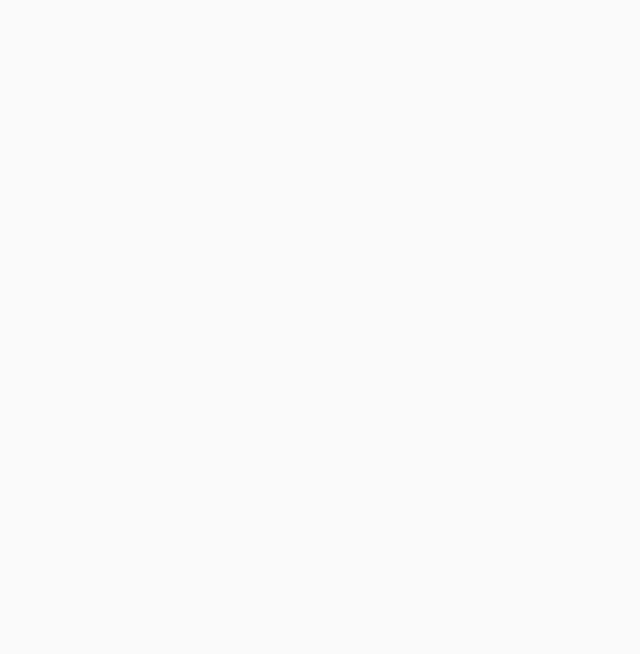
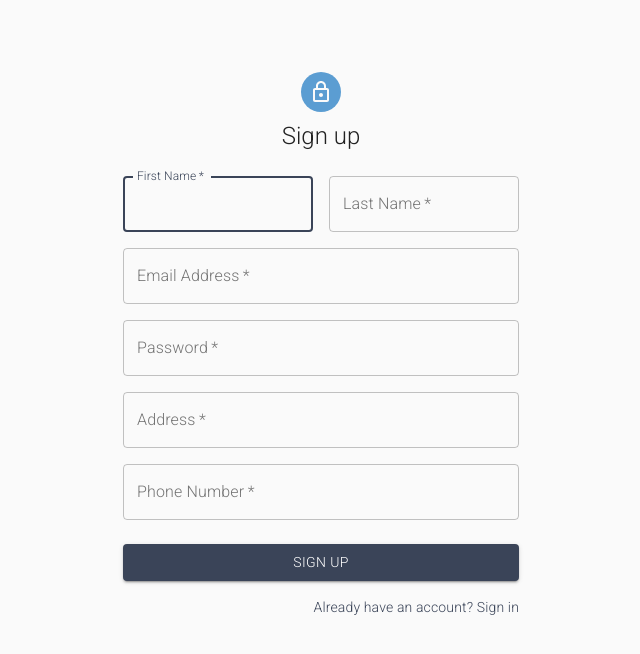
Before and after one commit to sportseek/frontend, a React (Create React App) app: page /signup in a window 1280 px wide. Shown: the top 654 px of the page, without its empty margins (319-959 px from the left). Built offline with nearby package versions, Linux system fonts and the light colour scheme.

Commit message:
chore: implement player signup

```diff
--- /dev/null
+++ b/src/components/PlayerSignup/PlayerSignup.tsx
@@ -0,0 +1,189 @@
+import React, { FC, useState } from "react"
+import Avatar from "@material-ui/core/Avatar"
+import Button from "@material-ui/core/Button"
+import CssBaseline from "@material-ui/core/CssBaseline"
+import TextField from "@material-ui/core/TextField"
+import FormControlLabel from "@material-ui/core/FormControlLabel"
+import Checkbox from "@material-ui/core/Checkbox"
+import Link from "@material-ui/core/Link"
+import Grid from "@material-ui/core/Grid"
+import Box from "@material-ui/core/Box"
+import LockOutlinedIcon from "@material-ui/icons/LockOutlined"
+import Typography from "@material-ui/core/Typography"
+import { makeStyles } from "@material-ui/core/styles"
+import Container from "@material-ui/core/Container"
+
+export interface PlayerSignupPayload {
+  firstName: string
+  lastName: string
+  playerEmail: string
+  password: string
+  address: string
+  phone: string
+}
+
+const useStyles = makeStyles((theme) => ({
+  paper: {
+    marginTop: theme.spacing(8),
+    display: "flex",
+    flexDirection: "column",
+    alignItems: "center",
+  },
+  avatar: {
+    margin: theme.spacing(1),
+    backgroundColor: theme.palette.secondary.main,
+  },
+  form: {
+    width: "100%", // Fix IE 11 issue.
+    marginTop: theme.spacing(3),
+  },
+  submit: {
+    margin: theme.spacing(3, 0, 2),
+  },
+}))
+
+const PlayerSignup = () => {
+  const classes = useStyles()
+
+  const [firstName, setFirstName] = useState("")
+  const [lastName, setLastName] = useState("")
+  const [password, setPassword] = useState("")
+  const [playerEmail, setPlayerEmail] = useState("")
+  const [address, setAddress] = useState("")
+  const [phone, setPhone] = useState("")
+
+  const handleInputChange = (e: React.ChangeEvent<HTMLInputElement>) => {
+    const { name, value } = e.currentTarget
+    if (name === "firstName") setFirstName(value)
+    if (name === "lastName") setLastName(value)
+    if (name === "playerEmail") setPlayerEmail(value)
+    if (name === "password") setPassword(value)
+    if (name === "address") setAddress(value)
+    if (name === "phone") setPhone(value)
+  }
+
+  const handleSignup = () => {
+    const payload: PlayerSignupPayload = {
+      firstName: firstName,
+      lastName: lastName,
+      playerEmail: playerEmail,
+      password: password,
+      address: address,
+      phone: phone,
+    }
+
+    console.log(payload)
+    debugger;
+  }
+
+  return (
+    <Container component="main" maxWidth="xs">
+      <CssBaseline />
+      <div className={classes.paper}>
+        <Avatar className={classes.avatar}>
+          <LockOutlinedIcon />
+        </Avatar>
+        <Typography component="h1" variant="h5">
+          Sign up
+        </Typography>
+        <form className={classes.form} onSubmit={handleSignup}>
+          <Grid container spacing={2}>
+            <Grid item xs={12} sm={6}>
+              <TextField
+                autoComplete="fname"
+                name="firstName"
+                variant="outlined"
+                required
+                fullWidth
+                id="firstName"
+                label="First Name"
+                autoFocus
+                onChange={handleInputChange}
+              />
+            </Grid>
+            <Grid item xs={12} sm={6}>
+              <TextField
+                variant="outlined"
+                required
+                fullWidth
+                id="lastName"
+                label="Last Name"
+                name="lastName"
+                autoComplete="lname"
+                onChange={handleInputChange}
+              />
+            </Grid>
+            <Grid item xs={12}>
+              <TextField
+                variant="outlined"
+                required
+                fullWidth
+                id="playerEmail"
+                label="Email Address"
+                name="playerEmail"
+                autoComplete="email"
+                onChange={handleInputChange}
+              />
+            </Grid>
+            <Grid item xs={12}>
+              <TextField
+                variant="outlined"
+                required
+                fullWidth
+                name="password"
+                label="Password"
+                type="password"
+                id="password"
+                autoComplete="current-password"
+                onChange={handleInputChange}
+              />
+            </Grid>
+            <Grid item xs={12}>
+              <TextField
+                variant="outlined"
+                required
+                fullWidth
+                id="address"
+                label="Address"
+                name="address"
+                autoComplete="address"
+                onChange={handleInputChange}
+              />
+            </Grid>
+            <Grid item xs={12}>
+              <TextField
+                variant="outlined"
+                required
+                fullWidth
+                id="phone"
+                label="Phone Number"
+                name="phone"
+                autoComplete="phone"
+                onChange={handleInputChange}
+              />
+            </Grid>
+          </Grid>
+          <Button
+            type="submit"
+            fullWidth
+            variant="contained"
+            color="primary"
+            className={classes.submit}
+          >
+            Sign Up
+          </Button>
+          <Grid container justify="flex-end">
+            <Grid item>
+              <Link href="/signin" variant="body2">
+                Already have an account? Sign in
+              </Link>
+            </Grid>
+          </Grid>
+        </form>
+      </div>
+      <Box mt={5}>{/* <Copyright /> */}</Box>
+    </Container>
+  )
+}
+
+export default PlayerSignup
--- /dev/null
+++ b/src/components/PlayerSignup/index.ts
@@ -0,0 +1,3 @@
+import PlayerSignup from "./PlayerSignup"
+
+export default PlayerSignup
--- a/src/pages/Sign/SignUp.tsx
+++ b/src/pages/Sign/SignUp.tsx
@@ -1,5 +1,19 @@
 import React, { FC } from "react"
+import { Redirect } from "react-router-dom"
+import { useAppSelector } from "redux/hooks"
+import { RootState } from "redux/store"
+import PlayerSignup from "../../components/PlayerSignup"
 
-const SignUpPage: FC = () => <div />
+const SignUpPage: FC = () => {
+  const isAuthenticated = useAppSelector(
+    (state: RootState) => state.user.isAuthenticated
+  )
+  console.log(isAuthenticated)
+  return isAuthenticated ? (
+    <Redirect to={{ pathname: "/home" }} />
+  ) : (
+    <PlayerSignup />
+  )
+}
 
 export default SignUpPage
--- a/src/redux/reducers/user/userSlice.ts
+++ b/src/redux/reducers/user/userSlice.ts
@@ -7,7 +7,7 @@ export interface UserState {
 }
 
 const initialState: UserState = {
-  isAuthenticated: true,
+  isAuthenticated: false,
   type: "player",
   id: "12345",
 }
--- a/src/routes/Routes.tsx
+++ b/src/routes/Routes.tsx
@@ -6,6 +6,7 @@ import {
   MainLayoutType,
   getPages,
   PageDataType,
+  SignUp
 } from "pages"
 import { useAppSelector } from "redux/hooks"
 import { RootState } from "redux/store"
@@ -43,6 +44,7 @@ const Routes = () => {
       <Route path="/" exact render={() => <Redirect to="/home" />} />
       {childRoutes(isAuthenticated, MainLayout, getPages(userType))}
       <Route path="/signin" render={() => <SignIn />} />
+      <Route path="/signup" render={() => <SignUp />} />
     </Switch>
   )
 }
```
